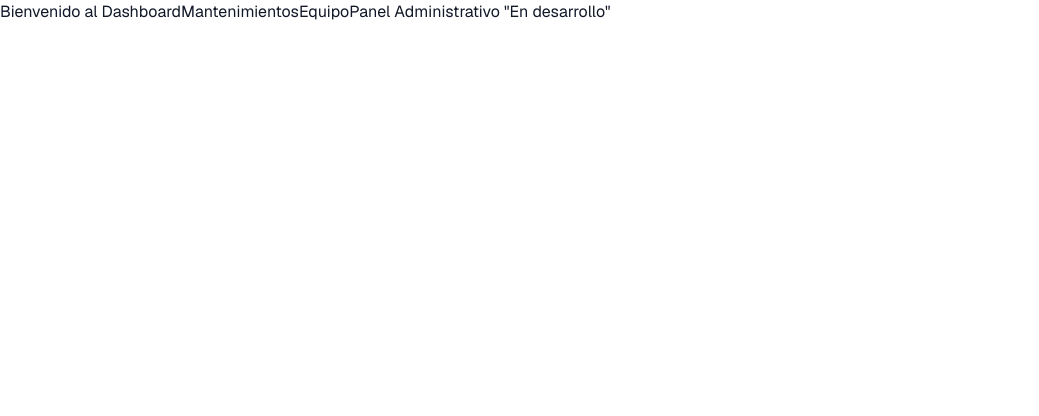
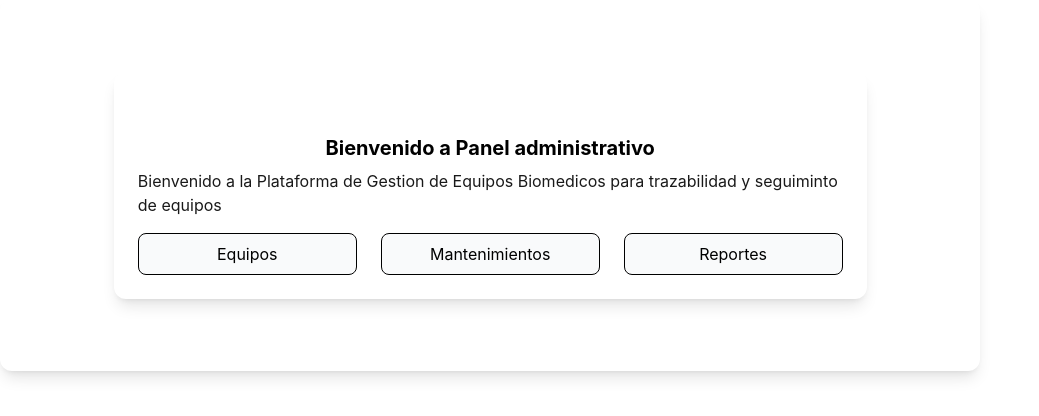
Before and after one commit to juankm08-a11y/frontend_biomedico, a Next.js app: page /dashboard in a window 1280 px wide. Shown: the top 416 px of the page, without its empty margins (0-1039 px from the left). Built offline with nearby package versions, Linux system fonts and the light colour scheme.

Commit message:
feat: mejorar layout responsive del dashboard

```diff
--- a/app/dashboard/page.tsx
+++ b/app/dashboard/page.tsx
@@ -1,21 +1,56 @@
 "use client"
+import Link from "next/link"
 import { useRouter } from "next/navigation"
+import { useState } from "react";
 
 export default function DashboardPage() {
-    const router = useRouter()
+    const router = useRouter();
+    const [showMantenimientos,setShowMantenimientos] = useState(false);
     return (
-        <div>
-            Bienvenido al Dashboard
-            {/*<RegistroHojaVidaEquipoPage/>*/ }
-            <button onClick={() => router.push("/mantenimientos/preventivos/")}>
-                Mantenimientos
-            </button>
-            <button onClick={() => router.push("/equipos/")}>
-                Equipo
-            </button>
-            <button onClick={() => router.push("/usuarios/registro/")}>
-                Panel Administrativo "En desarrollo"
-            </button>
+        <div className="w-fit max-w-[90%] min-w-[400px] rounded-xl bg-white p-6 shadow-lg">
+            {/* DASHBOARD + Panel Centrado */}
+            <aside className="relative z-0  lg:flex flex-col justify-between p-12 text-white overflow-hidden bg-gradient-to-br">
+                <div className="mx-auto w-fit max-w-[90%] min-w-[400px] rounded-xl bg-white p-6 shadow-lg">
+                   <h1 className="mt-10 text-xl text-center text-black font-bold leading-tight">
+                    Bienvenido a Panel administrativo
+                    </h1>
+                    <p className="mt-2 text-black/90">
+                        Bienvenido a la Plataforma de Gestion de Equipos
+                        Biomedicos para trazabilidad y seguiminto de equipos
+                    </p>
+                    <div className="flex gap-6 justify-center mt-4">
+                         <button onClick={() => router.push("/equipos")} className="w-full text-black py-2 px-6 rounded-lg border border-black bg-gray-50">
+                         Equipos
+                        </button>
+                        <button
+                        onClick={() => setShowMantenimientos(!showMantenimientos)}
+                        className="w-full text-black py-2 px-6 rounded-lg border border-black bg-gray-50"
+                        >
+                            Mantenimientos
+                         </button>
+                        <button onClick={() => router.push("/reportes")} className="w-full text-black py-2 px-6 rounded-lg border border-black bg-gray-50">
+                            Reportes
+                        </button>
+                    </div>
+                   {showMantenimientos && (
+                    <div className="flex gap-8 mt-3 justify-center transition-all duration-300">
+                        <button
+                        onClick={() =>{
+                             router.push("/mantenimientos/correctivos/")
+                        }}
+                        className="py-2 rounded-lg text-black">
+                            Correctivos
+                        </button>
+                         <button
+                        onClick={() => router.push("/mantenimientos/preventivos/")}
+                        className="text-black py-2 rounded-lg">
+                            Preventivos
+                        </button>
+                    </div>
+                   )}
+                   {/* Se pondrian agregar graficos de barras, que traigan datos del apirest django */}
+                </div>
+            </aside>
         </div>
     )
 }
--- a/app/layout.tsx
+++ b/app/layout.tsx
@@ -1,19 +1,9 @@
 import type { Metadata } from "next";
-import { Geist, Geist_Mono } from "next/font/google";
 import "./globals.css";
 
-const geistSans = Geist({
-  variable: "--font-geist-sans",
-  subsets: ["latin"],
-});
-
-const geistMono = Geist_Mono({
-  variable: "--font-geist-mono",
-  subsets: ["latin"],
-});
 
 export const metadata: Metadata = {
-  title: "Create Next App",
+  title: "Software de Gestion de equipos biomédicos",
   description: "Generated by create next app",
 };
 
@@ -25,7 +15,6 @@ export default function RootLayout({
   return (
     <html
       lang="en"
-      className={`${geistSans.variable} ${geistMono.variable} h-full antialiased`}
     >
       <body className="min-h-full flex flex-col">{children}</body>
     </html>
--- a/app/mantenimientos/correctivos/page.tsx
+++ b/app/mantenimientos/correctivos/page.tsx
@@ -1,5 +1,5 @@
 import MantenimientosPage from "@/components/mantenimientos/MantenimientosPage";
 
-export default function PreventivosPage() {
+export default function CorrectivosPage() {
     return <MantenimientosPage tipo="correctivo"/>
 }
--- a/components/equipos/HojasVidaPage.tsx
+++ b/components/equipos/HojasVidaPage.tsx
@@ -99,7 +99,7 @@ export default function HojasVidaPage() {
         {value:"2",label:"GE Healthcare"},
         {value:"3",label:"Siemenens Healthineers"},
         {value:"4",label:"Mindray Bio-Medical Electronics"},
-        {value:"5",label:"Dragerwerk AG"},
+        {value:"5",label:"Dragerwerk Ventilator"},
         {value:"new",label:"Crear nuevo modelo"}
     ])
 
--- a/components/login/InicioSesionPage.tsx
+++ b/components/login/InicioSesionPage.tsx
@@ -47,6 +47,9 @@ export default function InicioSesionPage() {
 
         localStorage.setItem("usuario", response.usuario);
         localStorage.setItem("rol", response.rol);
+        localStorage.setItem("access",response.access);
+        localStorage.setItem("refresh",response.refresh);
+
         document.cookie = `rol=${response.rol}; path=/; SameSite=Lax`;
 
         router.push("/dashboard");
--- a/components/mantenimientos/MantenimientosPage.tsx
+++ b/components/mantenimientos/MantenimientosPage.tsx
@@ -62,12 +62,12 @@ export default function MantenimientosPage({tipo}:{tipo:string}) {
     const [usuarios,setUsuarios] = useState<UsuarioResponse[]>([])
 
     const [formMantenimiento,setFormMantenimiento] = useState<MantenimientoRequest>({
-        equipo_id:0,
+        equipo_id:1,
         tipo:"preventivo",
         fecha_inicio:"",
         fecha_fin:"",
         estado:"pendiente",
-        responsable_id:0,
+        responsable_id:1,
         diagnostico:""
     })
 
@@ -126,6 +126,18 @@ export default function MantenimientosPage({tipo}:{tipo:string}) {
             return
         }
 
+        if (usuarios.length === 0) {
+            alert("Usuarios no cargados aún")
+            return
+        }
+
+        if (!mantenimientoData.responsable_id) {
+            alert("Responsable inválido")
+            return
+        }
+
+        console.log("RESPONSABLE_ID:", mantenimientoData.responsable_id)
+
         await crearMantenimiento({
                 diagnostico: mantenimientoData.diagnostico,
                 tipo: mantenimientoData.tipo,
@@ -142,6 +154,8 @@ export default function MantenimientosPage({tipo}:{tipo:string}) {
             alert("Mantenimiento creado con exito")
 
             listarMantenimientos(tipo).then(setMantenimientos)
+
+            setMostrarFormularioMantenimiento(false)
     }
 
     const handleCrearOrden = async () => {
--- a/package.json
+++ b/package.json
@@ -3,7 +3,7 @@
   "version": "0.1.0",
   "private": true,
   "scripts": {
-    "dev": "next dev",
+    "dev": "next dev -p 5000",
     "build": "next build",
     "start": "next start",
     "lint": "eslint"
```
